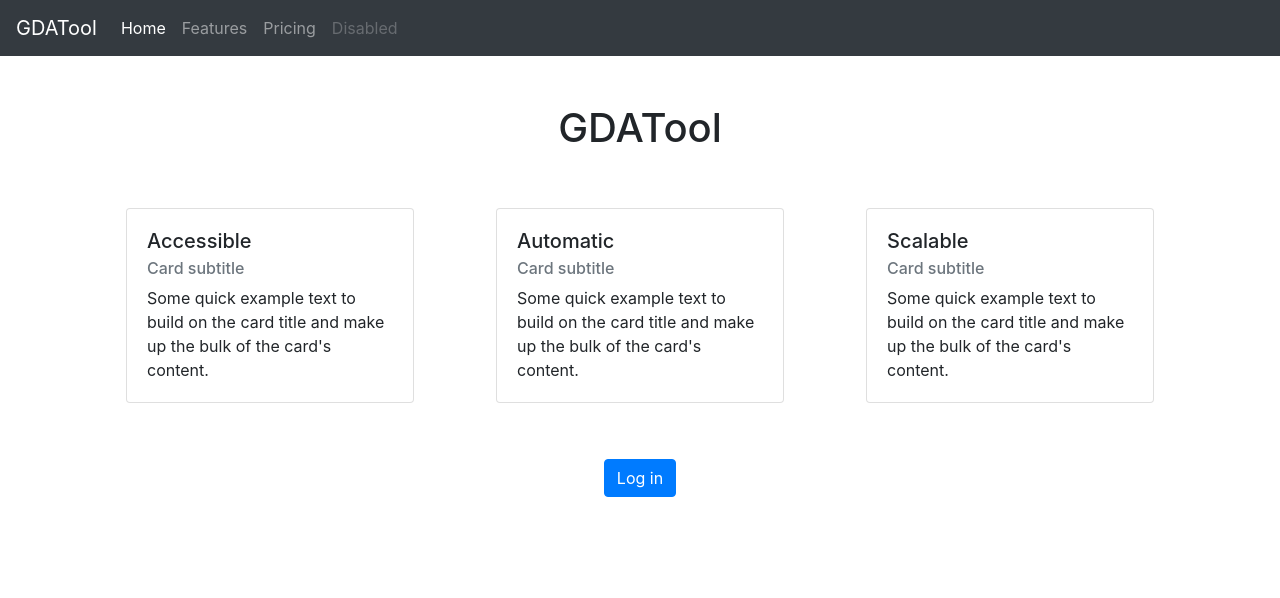
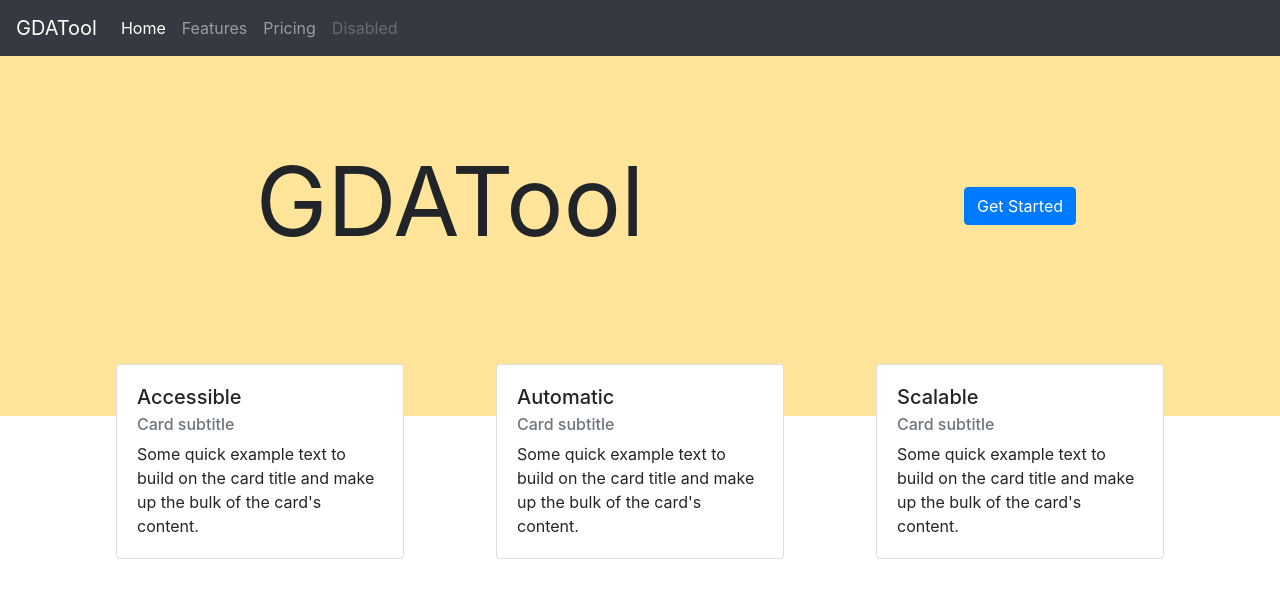
Before and after one commit to dario-nunez/GDATool, an Angular app in the folder website-ui/: page / in a window 1280 px wide. Shown: the top 598 px of the page. Built offline with nearby package versions, Linux system fonts and the light colour scheme.

Commit message:
Stylise the marketing page

```diff
--- a/website-ui/src/app/log-in-page/log-in-page.component.html
+++ b/website-ui/src/app/log-in-page/log-in-page.component.html
@@ -3,8 +3,10 @@
         <form class="needs-validation" (ngSubmit)="login()" #loginForm="ngForm">
             <h1 class="mb-4">Log in</h1>
             <div class="form-group">
-                <input type="email" class="form-control" id="email" name="email" [(ngModel)]="loginForm.email" placeholder="Email" required email
-                    #email="ngModel">
+                <!-- The username input field -->
+                <input type="email" class="form-control" id="email" name="email" [(ngModel)]="loginForm.email"
+                    placeholder="Email" required email #email="ngModel">
+                <!-- The red warning bar that appears underneath it when the format is incorrect -->
                 <div [hidden]="email.valid || email.pristine" class="alert alert-danger">
                     <div *ngIf="email.errors && email.errors.required">
                         Name is required.
@@ -15,8 +17,8 @@
                 </div>
             </div>
             <div class="form-group">
-                <input type="password" class="form-control" id="password" name="password" [(ngModel)]="loginForm.password" placeholder="Password" required
-                    #password="ngModel">
+                <input type="password" class="form-control" id="password" name="password"
+                    [(ngModel)]="loginForm.password" placeholder="Password" required #password="ngModel">
                 <div [hidden]="password.valid || password.pristine" class="alert alert-danger">
                     <div *ngIf="password.errors && password.errors.required">
                         This field is required.
@@ -26,7 +28,8 @@
             <button class="btn btn-lg btn-primary btn-block" type="submit">Sign in</button>
         </form>
 
-        <button class="mt-2 btn btn-lg btn-outline-primary btn-block" [routerLink]="['/signUp']" formnovalidate>Create an
+        <button class="mt-2 btn btn-lg btn-outline-primary btn-block" [routerLink]="['/signUp']" formnovalidate>Create
+            an
             account</button>
     </div>
 </div>
--- a/website-ui/src/app/marketing-page/marketing-page.component.html
+++ b/website-ui/src/app/marketing-page/marketing-page.component.html
@@ -14,12 +14,26 @@
     </div>
 </nav>
 
-<div class="container pt-5 pb-5">
-    <h1 class="text-center mb-5">
-        GDATool
-    </h1>
 
+<div class="d-flex justify-content-center align-items-center" style="background: rgb(255, 228, 154); height: 300px;">
     <div class="container">
+        <div class="row">
+            <div class="col-8 d-flex flex-row justify-content-center align-items-center">
+                <h1 class="display-1">
+                    <b>GDATool</b>
+                </h1>
+            </div>
+            <div class="col-4 d-flex flex-row justify-content-center align-items-center">
+                <div class="d-flex justify-content-center align-items-center">
+                    <button type="button" class="btn btn-primary" [routerLink]="['/logIn']">Get Started</button>
+                </div>
+            </div>
+        </div>
+    </div>
+</div>
+
+<div class="container-fluid" style="background: rgb(255, 228, 154); height: 60px;">
+    <div class="container pb-5">
         <div class="row">
             <div class="col-sm d-flex flex-row justify-content-center align-items-center">
                 <div class="card mt-2 mb-2" style="width: 18rem;">
@@ -56,10 +70,4 @@
             </div>
         </div>
     </div>
-
-    <div class="container mt-5">
-        <div class="d-flex justify-content-center">
-            <button type="button" class="btn btn-primary" [routerLink]="['/logIn']">Log in</button>
-        </div>
-    </div>
 </div>
```
Also changed, not shown: website-ui/src/app/sign-up-page/sign-up-page.component.html (+9 -7 lines).
